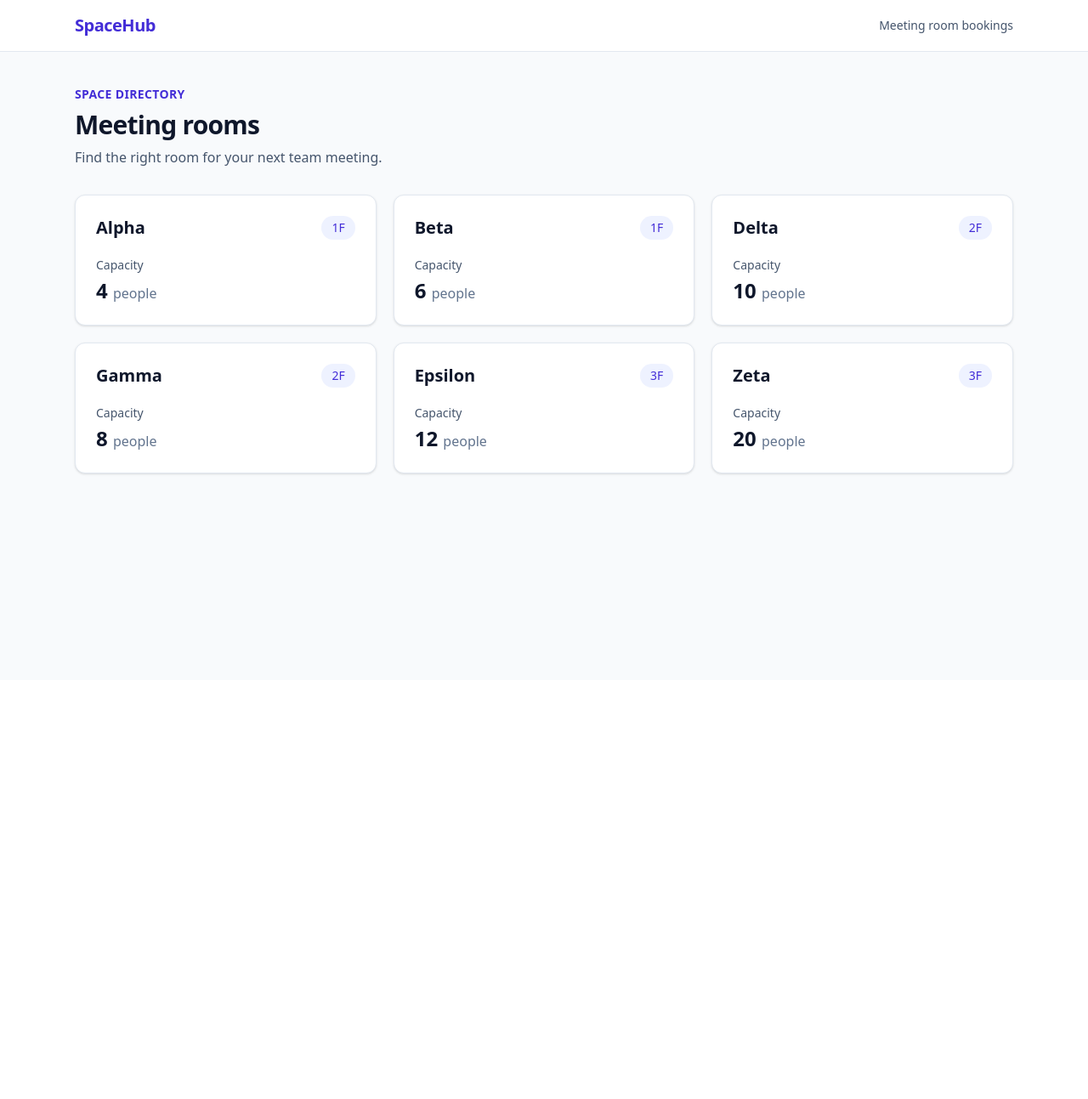
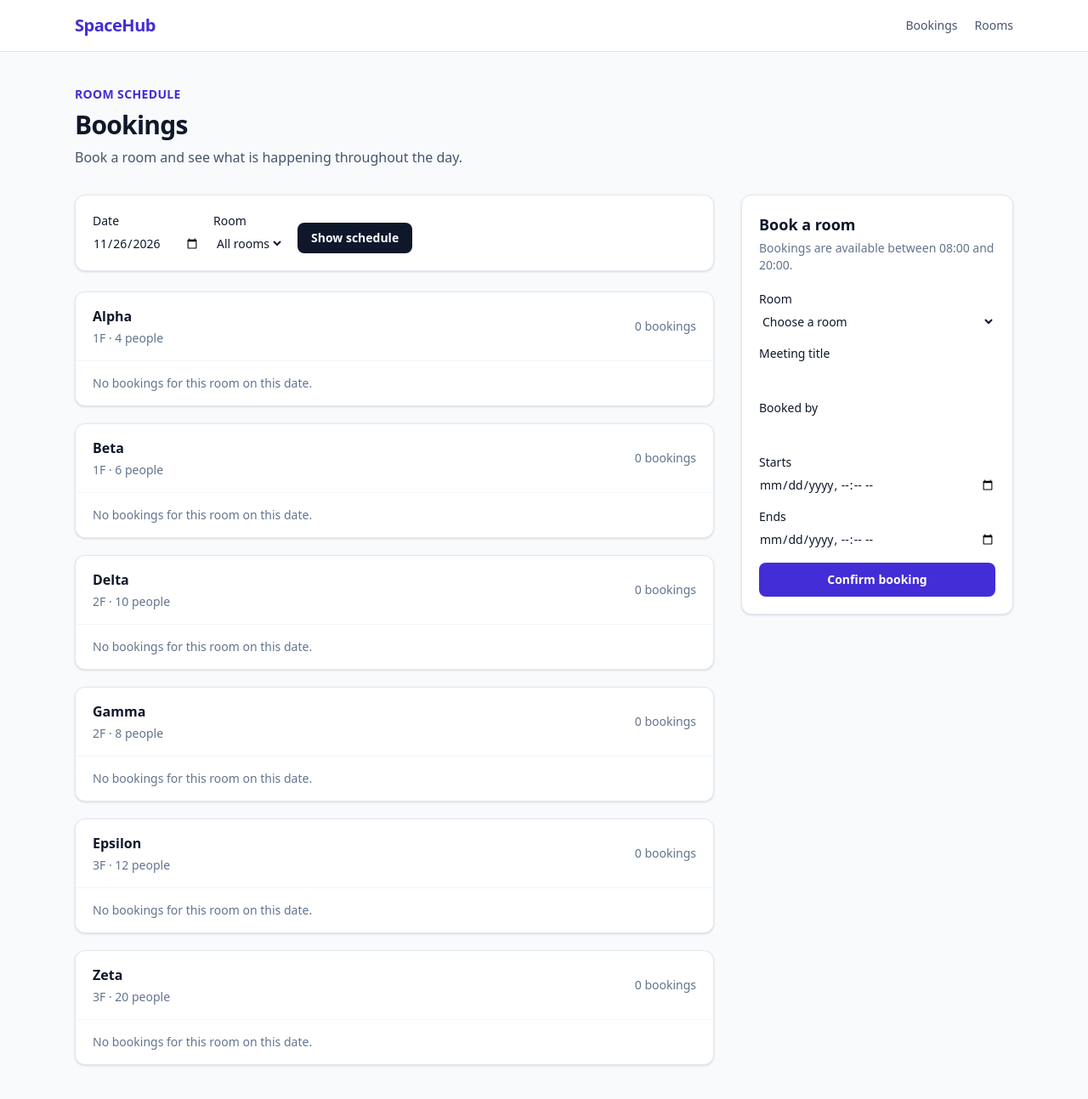
Before and after one commit to AmanTailor21/SpaceHub, a Laravel app: page / in a window 1280 px wide. Shown: the whole page at 85% size. Before the commit the page ends 559 px from the top, so only its background shows below. Run offline with Laravel 12, Linux system fonts and the light colour scheme; a user stored in the database is signed in; data comes from the database, SQL or seed files in the repository; tables that the repository leaves empty hold one stand-in row (values such as "Sample post"); style sheets or scripts are compiled from the project's sources.

Commit message:
feat: add booking create, list and cancel workflows

```diff
--- /dev/null
+++ b/app/Http/Controllers/BookingController.php
@@ -0,0 +1,51 @@
+<?php
+
+namespace App\Http\Controllers;
+
+use App\Http\Requests\BookingIndexRequest;
+use App\Http\Requests\StoreBookingRequest;
+use App\Models\Room;
+use App\Services\BookingService;
+use Illuminate\Contracts\View\View;
+use Illuminate\Http\RedirectResponse;
+
+class BookingController extends Controller
+{
+    public function index(
+        BookingIndexRequest $request,
+        BookingService $bookings,
+    ): View {
+        $filters = $request->validated();
+        $date = $filters['date'] ?? now()->toDateString();
+        $roomId = isset($filters['room_id']) ? (int) $filters['room_id'] : null;
+        $rooms = Room::query()->orderBy('floor')->orderBy('name')->get();
+        $dayBookings = $bookings->forDay($date, $roomId)->groupBy('room_id');
+
+        return view('bookings.index', [
+            'rooms' => $rooms,
+            'bookingsByRoom' => $dayBookings,
+            'selectedDate' => $date,
+            'selectedRoomId' => $roomId,
+        ]);
+    }
+
+    public function store(
+        StoreBookingRequest $request,
+        BookingService $bookings,
+    ): RedirectResponse {
+        $booking = $bookings->create($request->validated());
+
+        return redirect()
+            ->route('bookings.index', ['date' => $booking->start_time->toDateString()])
+            ->with('success', 'Booking confirmed.');
+    }
+
+    public function destroy(int $booking, BookingService $bookings): RedirectResponse
+    {
+        $cancelled = $bookings->cancel($booking);
+
+        return redirect()
+            ->route('bookings.index', ['date' => $cancelled->start_time->toDateString()])
+            ->with('success', 'Booking cancelled.');
+    }
+}
--- /dev/null
+++ b/app/Http/Requests/BookingIndexRequest.php
@@ -0,0 +1,24 @@
+<?php
+
+namespace App\Http\Requests;
+
+use Illuminate\Foundation\Http\FormRequest;
+
+class BookingIndexRequest extends FormRequest
+{
+    public function authorize(): bool
+    {
+        return true;
+    }
+
+    /**
+     * @return array<string, array<int, string>>
+     */
+    public function rules(): array
+    {
+        return [
+            'date' => ['nullable', 'date_format:Y-m-d'],
+            'room_id' => ['nullable', 'integer', 'exists:rooms,id'],
+        ];
+    }
+}
--- a/app/Services/BookingService.php
+++ b/app/Services/BookingService.php
@@ -8,6 +8,7 @@ use App\Exceptions\BookingConflictException;
 use App\Models\Booking;
 use App\Models\Room;
 use Carbon\Carbon;
+use Illuminate\Database\Eloquent\Collection;
 use Illuminate\Support\Facades\DB;
 
 class BookingService
@@ -61,4 +62,21 @@ class BookingService
             return $booking;
         });
     }
+
+    /**
+     * @return Collection<int, Booking>
+     */
+    public function forDay(string $date, ?int $roomId = null): Collection
+    {
+        $day = Carbon::parse($date, (string) config('app.timezone'))->startOfDay();
+        $nextDay = $day->copy()->addDay();
+
+        return Booking::query()
+            ->with('room')
+            ->where('start_time', '>=', $day)
+            ->where('start_time', '<', $nextDay)
+            ->when($roomId !== null, fn ($query) => $query->where('room_id', $roomId))
+            ->orderBy('start_time')
+            ->get();
+    }
 }
--- a/bootstrap/app.php
+++ b/bootstrap/app.php
@@ -4,6 +4,7 @@ use Illuminate\Foundation\Application;
 use Illuminate\Foundation\Configuration\Exceptions;
 use Illuminate\Foundation\Configuration\Middleware;
 use Illuminate\Http\Request;
+use Illuminate\Database\Eloquent\ModelNotFoundException;
 use App\Exceptions\BookingAlreadyCancelledException;
 use App\Exceptions\BookingConflictException;
 
@@ -35,4 +36,15 @@ return Application::configure(basePath: dirname(__DIR__))
 
             return redirect()->back()->withInput()->withErrors($errors);
         });
+
+        $exceptions->render(function (ModelNotFoundException $exception, Request $request) {
+            if (! $request->expectsJson()) {
+                return null;
+            }
+
+            return response()->json([
+                'message' => 'The requested resource was not found.',
+                'errors' => ['booking' => ['The requested resource was not found.']],
+            ], 404);
+        });
     })->create();
--- /dev/null
+++ b/resources/views/bookings/index.blade.php
@@ -0,0 +1,112 @@
+@extends('layouts.app')
+
+@section('title', 'Bookings · SpaceHub')
+
+@section('content')
+    <div class="mb-8">
+        <p class="text-sm font-semibold uppercase tracking-wide text-indigo-700">Room schedule</p>
+        <h1 class="mt-2 text-3xl font-bold tracking-tight">Bookings</h1>
+        <p class="mt-2 text-slate-600">Book a room and see what is happening throughout the day.</p>
+    </div>
+
+    <div class="grid items-start gap-8 lg:grid-cols-[minmax(0,1fr)_20rem]">
+        <section>
+            <form method="GET" action="{{ route('bookings.index') }}" class="mb-6 flex flex-wrap items-end gap-4 rounded-xl border border-slate-200 bg-white p-5 shadow-sm">
+                <div>
+                    <label for="filter-date" class="mb-1 block text-sm font-medium">Date</label>
+                    <input id="filter-date" type="date" name="date" value="{{ $selectedDate }}" class="rounded-lg border-slate-300 text-sm focus:border-indigo-500 focus:ring-indigo-500">
+                </div>
+                <div>
+                    <label for="filter-room" class="mb-1 block text-sm font-medium">Room</label>
+                    <select id="filter-room" name="room_id" class="rounded-lg border-slate-300 text-sm focus:border-indigo-500 focus:ring-indigo-500">
+                        <option value="">All rooms</option>
+                        @foreach ($rooms as $room)
+                            <option value="{{ $room->id }}" @selected($selectedRoomId === $room->id)>{{ $room->name }}</option>
+                        @endforeach
+                    </select>
+                </div>
+                <button type="submit" class="rounded-lg bg-slate-900 px-4 py-2 text-sm font-semibold text-white hover:bg-slate-700">Show schedule</button>
+            </form>
+
+            <div class="space-y-5">
+                @foreach ($rooms as $room)
+                    @if ($selectedRoomId === null || $selectedRoomId === $room->id)
+                        <section class="overflow-hidden rounded-xl border border-slate-200 bg-white shadow-sm">
+                            <div class="flex items-center justify-between border-b border-slate-100 px-5 py-4">
+                                <div>
+                                    <h2 class="font-semibold">{{ $room->name }}</h2>
+                                    <p class="mt-1 text-sm text-slate-500">{{ $room->floor }} · {{ $room->capacity }} people</p>
+                                </div>
+                                <span class="text-sm text-slate-500">{{ $bookingsByRoom->get($room->id, collect())->count() }} bookings</span>
+                            </div>
+                            @forelse ($bookingsByRoom->get($room->id, collect()) as $booking)
+                                <div class="flex flex-wrap items-center justify-between gap-3 border-b border-slate-100 px-5 py-4 last:border-b-0">
+                                    <div class="min-w-0">
+                                        <p class="font-medium">{{ $booking->title }}</p>
+                                        <p class="mt-1 text-sm text-slate-500">
+                                            {{ $booking->start_time->format('H:i') }}–{{ $booking->end_time->format('H:i') }}
+                                            · {{ $booking->booked_by }}
+                                        </p>
+                                    </div>
+                                    <div class="flex items-center gap-3">
+                                        @if ($booking->status === \App\Enums\BookingStatus::Cancelled)
+                                            <span class="rounded-full bg-slate-100 px-3 py-1 text-xs font-medium text-slate-600">Cancelled</span>
+                                        @else
+                                            <span class="rounded-full bg-emerald-50 px-3 py-1 text-xs font-medium text-emerald-700">Confirmed</span>
+                                            <form method="POST" action="{{ route('bookings.destroy', $booking->id) }}">
+                                                @csrf
+                                                @method('DELETE')
+                                                <button type="submit" class="text-sm font-medium text-rose-700 hover:text-rose-900">Cancel</button>
+                                            </form>
+                                        @endif
+                                    </div>
+                                </div>
+                            @empty
+                                <p class="px-5 py-4 text-sm text-slate-500">No bookings for this room on this date.</p>
+                            @endforelse
+                        </section>
+                    @endif
+                @endforeach
+            </div>
+        </section>
+
+        <aside class="rounded-xl border border-slate-200 bg-white p-5 shadow-sm">
+            <h2 class="text-lg font-semibold">Book a room</h2>
+            <p class="mt-1 text-sm text-slate-500">Bookings are available between 08:00 and 20:00.</p>
+            <form method="POST" action="{{ route('bookings.store') }}" class="mt-5 space-y-4">
+                @csrf
+                <div>
+                    <label for="room_id" class="mb-1 block text-sm font-medium">Room</label>
+                    <select id="room_id" name="room_id" required class="w-full rounded-lg border-slate-300 text-sm focus:border-indigo-500 focus:ring-indigo-500">
+                        <option value="">Choose a room</option>
+                        @foreach ($rooms as $room)
+                            <option value="{{ $room->id }}" @selected(old('room_id') == $room->id)>{{ $room->name }} · {{ $room->capacity }} people</option>
+                        @endforeach
+                    </select>
+                    @error('room_id')<p class="mt-1 text-sm text-rose-700">{{ $message }}</p>@enderror
+                </div>
+                <div>
+                    <label for="title" class="mb-1 block text-sm font-medium">Meeting title</label>
+                    <input id="title" name="title" value="{{ old('title') }}" required maxlength="255" class="w-full rounded-lg border-slate-300 text-sm focus:border-indigo-500 focus:ring-indigo-500">
+                    @error('title')<p class="mt-1 text-sm text-rose-700">{{ $message }}</p>@enderror
+                </div>
+                <div>
+                    <label for="booked_by" class="mb-1 block text-sm font-medium">Booked by</label>
+                    <input id="booked_by" name="booked_by" value="{{ old('booked_by') }}" required maxlength="255" class="w-full rounded-lg border-slate-300 text-sm focus:border-indigo-500 focus:ring-indigo-500">
+                    @error('booked_by')<p class="mt-1 text-sm text-rose-700">{{ $message }}</p>@enderror
+                </div>
+                <div>
+                    <label for="start_time" class="mb-1 block text-sm font-medium">Starts</label>
+                    <input id="start_time" type="datetime-local" name="start_time" value="{{ old('start_time') }}" required class="w-full rounded-lg border-slate-300 text-sm focus:border-indigo-500 focus:ring-indigo-500">
+                    @error('start_time')<p class="mt-1 text-sm text-rose-700">{{ $message }}</p>@enderror
+                </div>
+                <div>
+                    <label for="end_time" class="mb-1 block text-sm font-medium">Ends</label>
+                    <input id="end_time" type="datetime-local" name="end_time" value="{{ old('end_time') }}" required class="w-full rounded-lg border-slate-300 text-sm focus:border-indigo-500 focus:ring-indigo-500">
+                    @error('end_time')<p class="mt-1 text-sm text-rose-700">{{ $message }}</p>@enderror
+                </div>
+                <button type="submit" class="w-full rounded-lg bg-indigo-700 px-4 py-2.5 text-sm font-semibold text-white hover:bg-indigo-800">Confirm booking</button>
+            </form>
+        </aside>
+    </div>
+@endsection
--- a/resources/views/layouts/app.blade.php
+++ b/resources/views/layouts/app.blade.php
@@ -11,10 +11,27 @@
     <header class="border-b border-slate-200 bg-white">
         <div class="mx-auto flex max-w-6xl items-center justify-between px-6 py-4">
             <a href="{{ route('rooms.index') }}" class="text-xl font-bold tracking-tight text-indigo-700">SpaceHub</a>
-            <span class="text-sm text-slate-600">Meeting room bookings</span>
+            <nav class="flex items-center gap-5 text-sm font-medium text-slate-600">
+                <a href="{{ route('bookings.index') }}" class="hover:text-indigo-700">Bookings</a>
+                <a href="{{ route('rooms.index') }}" class="hover:text-indigo-700">Rooms</a>
+            </nav>
         </div>
     </header>
     <main class="mx-auto max-w-6xl px-6 py-10">
+        @if (session('success'))
+            <div role="status" class="mb-6 rounded-lg border border-emerald-200 bg-emerald-50 px-4 py-3 text-emerald-800">
+                {{ session('success') }}
+            </div>
+        @endif
+        @if ($errors->any())
+            <div role="alert" class="mb-6 rounded-lg border border-rose-200 bg-rose-50 px-4 py-3 text-rose-800">
+                <ul class="list-inside list-disc">
+                    @foreach ($errors->all() as $error)
+                        <li>{{ $error }}</li>
+                    @endforeach
+                </ul>
+            </div>
+        @endif
         @yield('content')
     </main>
 </body>
--- a/routes/api.php
+++ b/routes/api.php
@@ -1,6 +1,10 @@
 <?php
 
 use App\Http\Controllers\Api\RoomController;
+use App\Http\Controllers\Api\BookingController;
 use Illuminate\Support\Facades\Route;
 
 Route::get('/rooms', [RoomController::class, 'index']);
+Route::get('/bookings', [BookingController::class, 'index']);
+Route::post('/bookings', [BookingController::class, 'store']);
+Route::delete('/bookings/{booking}', [BookingController::class, 'destroy']);
--- a/routes/web.php
+++ b/routes/web.php
@@ -1,6 +1,10 @@
 <?php
 
+use App\Http\Controllers\BookingController;
 use App\Http\Controllers\RoomController;
 use Illuminate\Support\Facades\Route;
 
-Route::get('/', [RoomController::class, 'index'])->name('rooms.index');
+Route::get('/', [BookingController::class, 'index'])->name('bookings.index');
+Route::get('/rooms', [RoomController::class, 'index'])->name('rooms.index');
+Route::post('/bookings', [BookingController::class, 'store'])->name('bookings.store');
+Route::delete('/bookings/{booking}', [BookingController::class, 'destroy'])->whereNumber('booking')->name('bookings.destroy');
```
Also changed, not shown: app/Http/Controllers/Api/BookingController.php (added, +46 -0 lines), app/Http/Resources/BookingResource.php (added, +35 -0 lines), tests/Feature/BookingEndpointsTest.php (added, +126 -0 lines).
